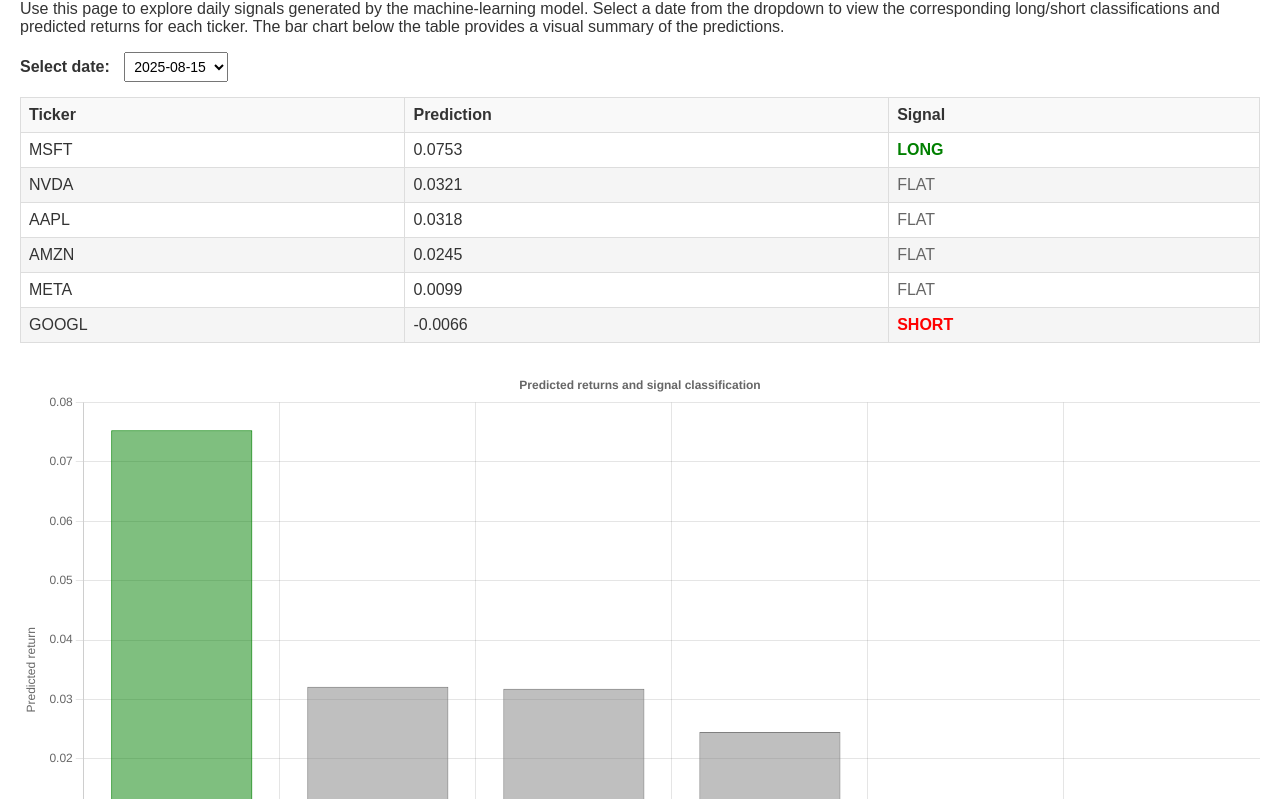
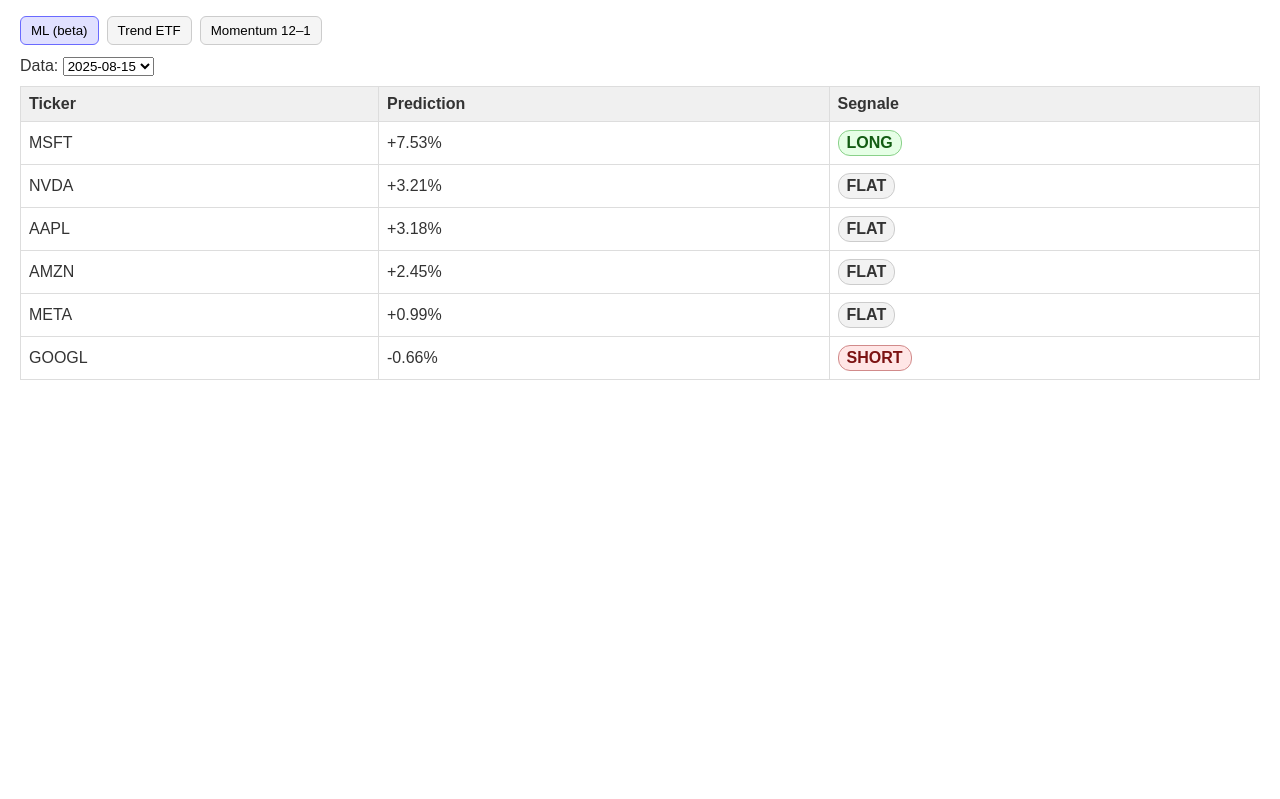
Before and after one commit to Drugo11/trading-signals-dashboard, a plain HTML site: page app.html in a window 1280 px wide. Shown: the part 64-863 px from the top of the page. After the commit the page ends 800 px from the top, so only its background shows below. Drawn offline with nearby package versions, Linux system fonts and the light colour scheme.

Commit message:
Add multi-tab app with Trend ETF and Momentum 12-1 signals

```diff
--- a/app.html
+++ b/app.html
@@ -4,203 +4,111 @@
     <meta charset="utf-8" />
     <title>Trading Signals Visualizer</title>
     <style>
-      body {
-        font-family: Arial, Helvetica, sans-serif;
-        margin: 20px;
-        color: #333;
-      }
-      h1 {
-        font-size: 24px;
-      }
-      label {
-        font-weight: bold;
-        margin-right: 10px;
-      }
-      select {
-        padding: 5px;
-        font-size: 14px;
-      }
-      table {
-        border-collapse: collapse;
-        width: 100%;
-        margin-top: 15px;
-      }
-      th,
-      td {
-        border: 1px solid #ddd;
-        padding: 8px;
-        text-align: left;
-      }
-      th {
-        background-color: #f9f9f9;
-        font-weight: bold;
-      }
-      tr:nth-child(even) {
-        background-color: #f5f5f5;
-      }
-      .long {
-        color: green;
-        font-weight: bold;
-      }
-      .short {
-        color: red;
-        font-weight: bold;
-      }
-      .flat {
-        color: #666;
-      }
-      canvas {
-        margin-top: 25px;
-        max-width: 100%;
-      }
+      body { font-family: Arial, Helvetica, sans-serif; margin: 20px; color: #333; }
+      .tabs { display: flex; gap: 8px; margin-bottom: 12px; }
+      .tabs button { padding: 6px 10px; border-radius: 6px; border: 1px solid #ccc; background: #f5f5f5; cursor: pointer; }
+      .tabs button.active { background: #e0e0ff; border-color: #6a6aff; }
+      table { border-collapse: collapse; width: 100%; margin-top: 10px; }
+      th, td { border: 1px solid #ddd; padding: 8px; text-align: left; }
+      th { background: #f0f0f0; }
+      .pill { border-radius: 12px; padding: 3px 8px; font-weight: 600; display: inline-block; }
+      .long { background: #e6ffe6; color: #135c13; border: 1px solid #8ad18a; }
+      .short { background: #ffe6e6; color: #7c1212; border: 1px solid #d18a8a; }
+      .flat { background: #f2f2f2; color: #333; border: 1px solid #ccc; }
     </style>
   </head>
   <body>
     <h1>Trading Signals Visualizer</h1>
-    <p>Use this page to explore daily signals generated by the machine‑learning model. Select a date from the dropdown to view the corresponding long/short classifications and predicted returns for each ticker. The bar chart below the table provides a visual summary of the predictions.</p>
-    <label for="date-select">Select date:</label>
-    <select id="date-select"></select>
-    <table id="signals-table">
+    <div class="tabs">
+      <button id="tab-ml" class="active">ML (beta)</button>
+      <button id="tab-trend">Trend ETF</button>
+      <button id="tab-xsmom">Momentum 12–1</button>
+    </div>
+    <label for="dateSelector">Data:</label>
+    <select id="dateSelector"></select>
+    <table id="signalsTable">
       <thead>
-        <tr>
-          <th>Ticker</th>
-          <th>Prediction</th>
-          <th>Signal</th>
-        </tr>
+        <tr><th>Ticker</th><th>Prediction</th><th>Segnale</th></tr>
       </thead>
       <tbody></tbody>
     </table>
-    <canvas id="chart" width="800" height="400"></canvas>
-    <!-- Load Chart.js from CDN.  If you prefer a local copy, download the script and serve it locally. -->
-    <script src="https://cdn.jsdelivr.net/npm/chart.js@4.4.0/dist/chart.umd.min.js"></script>
-    <!-- Load precomputed signals data.  This script defines a global variable `signalsData`. -->
     <script src="signals.js"></script>
+    <script src="signals_trend.js"></script>
+    <script src="signals_xsmom.js"></script>
     <script>
-      // Determine which global variable contains the precomputed signals.  Prefer `signalsData` if
-      // defined and an array, but fall back to `signals` if available.  If neither exists,
-      // initialize an empty array and attempt to fetch from `signals.json` later.
-      let loadedSignals;
-      if (typeof signalsData !== 'undefined' && Array.isArray(signalsData)) {
-        loadedSignals = signalsData;
-      } else if (typeof signals !== 'undefined' && Array.isArray(signals)) {
-        loadedSignals = signals;
-      } else {
-        loadedSignals = [];
+      const dsML = (typeof signalsData !== 'undefined') ? signalsData : (typeof signals !== 'undefined' ? signals : []);
+      const dsTrend = (typeof signals_trend !== 'undefined') ? signals_trend : [];
+      const dsXSMOM = (typeof signals_xsmom !== 'undefined') ? signals_xsmom : [];
+      let current = 'ml';
+      let currentData = dsML;
+      function setActive(tab) {
+        document.getElementById('tab-ml').classList.toggle('active', tab === 'ml');
+        document.getElementById('tab-trend').classList.toggle('active', tab === 'trend');
+        document.getElementById('tab-xsmom').classList.toggle('active', tab === 'xsmom');
       }
-
-      async function fetchSignals() {
-        // If signals are preloaded, skip fetching
-        if (loadedSignals.length > 0) {
-          populateDates();
-          return;
-        }
-        try {
-          const response = await fetch('signals.json');
-          loadedSignals = await response.json();
-        } catch (error) {
-          console.error('Failed to load signals.json', error);
-          loadedSignals = [];
-        }
-        populateDates();
+      function numberFmt(x) {
+        if (x === null || x === undefined) return '';
+        return (x >= 0 ? '+' : '') + (100 * x).toFixed(2) + '%';
       }
-
+      function pill(sig) {
+        if (sig > 0) return '<span class="pill long">LONG</span>';
+        if (sig < 0) return '<span class="pill short">SHORT</span>';
+        return '<span class="pill flat">FLAT</span>';
+      }
+      function uniqueDates(data) {
+        const s = new Set(data.map(d => d.date));
+        return Array.from(s).sort();
+      }
       function populateDates() {
-        const dateSelect = document.getElementById('date-select');
-        // Remove any existing options
-        dateSelect.innerHTML = '';
-        // Extract unique dates and sort them chronologically
-        const dates = Array.from(new Set(loadedSignals.map((s) => s.date))).sort();
-        dates.forEach((date) => {
+        const sel = document.getElementById('dateSelector');
+        sel.innerHTML = '';
+        const dates = uniqueDates(currentData);
+        dates.forEach(d => {
           const opt = document.createElement('option');
-          opt.value = date;
-          opt.textContent = date;
-          dateSelect.appendChild(opt);
+          opt.value = d;
+          opt.textContent = d;
+          sel.appendChild(opt);
         });
-        dateSelect.addEventListener('change', updateTable);
-        // If there are dates available, default to the most recent
-        if (dates.length > 0) {
-          dateSelect.value = dates[dates.length - 1];
-          updateTable();
+        if (dates.length) {
+          sel.value = dates[dates.length - 1];
+          renderTable();
+        } else {
+          document.querySelector('#signalsTable tbody').innerHTML = '<tr><td colspan="3">Nessun dato</td></tr>';
         }
       }
-
-      function updateTable() {
-        const selectedDate = document.getElementById('date-select').value;
-        const tbody = document.getElementById('signals-table').querySelector('tbody');
-        tbody.innerHTML = '';
-        // Filter signals for the selected date and sort by prediction descending
-        const rows = loadedSignals
-          .filter((s) => s.date === selectedDate)
-          .sort((a, b) => b.prediction - a.prediction);
-        rows.forEach((row) => {
-          const tr = document.createElement('tr');
-          let cls = 'flat';
-          if (row.signal === 1) cls = 'long';
-          else if (row.signal === -1) cls = 'short';
-          tr.innerHTML = `<td>${row.ticker}</td><td>${row.prediction.toFixed(4)}</td><td class="${cls}">${cls.toUpperCase()}</td>`;
-          tbody.appendChild(tr);
-        });
-        updateChart(rows);
+      function renderTable() {
+        const selDate = document.getElementById('dateSelector').value;
+        const rows = currentData.filter(r => r.date === selDate)
+                                .sort((a, b) => (b.prediction || 0) - (a.prediction || 0));
+        const tbody = document.querySelector('#signalsTable tbody');
+        tbody.innerHTML = rows.map(r => `
+          <tr>
+            <td>${r.ticker}</td>
+            <td>${(r.prediction != null) ? numberFmt(r.prediction) : ''}</td>
+            <td>${pill(r.signal || 0)}</td>
+          </tr>
+        `).join('');
       }
-
-      let chart;
-      function updateChart(rows) {
-        const ctx = document.getElementById('chart').getContext('2d');
-        if (chart) chart.destroy();
-        chart = new Chart(ctx, {
-          type: 'bar',
-          data: {
-            labels: rows.map((r) => r.ticker),
-            datasets: [
-              {
-                label: 'Predicted return',
-                data: rows.map((r) => r.prediction),
-                backgroundColor: rows.map((r) => {
-                  if (r.signal === 1) return 'rgba(0, 128, 0, 0.5)';
-                  if (r.signal === -1) return 'rgba(255, 0, 0, 0.5)';
-                  return 'rgba(128, 128, 128, 0.5)';
-                }),
-                borderColor: rows.map((r) => {
-                  if (r.signal === 1) return 'rgba(0, 128, 0, 1)';
-                  if (r.signal === -1) return 'rgba(255, 0, 0, 1)';
-                  return 'rgba(128, 128, 128, 1)';
-                }),
-                borderWidth: 1,
-              },
-            ],
-          },
-          options: {
-            responsive: true,
-            plugins: {
-              legend: {
-                display: false,
-              },
-              title: {
-                display: true,
-                text: 'Predicted returns and signal classification',
-              },
-            },
-            scales: {
-              y: {
-                beginAtZero: true,
-                title: {
-                  display: true,
-                  text: 'Predicted return',
-                },
-              },
-              x: {
-                title: {
-                  display: true,
-                  text: 'Ticker',
-                },
-              },
-            },
-          },
-        });
-      }
-
-      // Kick off data loading when the page loads
-      fetchSignals();
+      document.getElementById('dateSelector').addEventListener('change', renderTable);
+      document.getElementById('tab-ml').addEventListener('click', () => {
+        current = 'ml';
+        currentData = dsML;
+        setActive('ml');
+        populateDates();
+      });
+      document.getElementById('tab-trend').addEventListener('click', () => {
+        current = 'trend';
+        currentData = dsTrend;
+        setActive('trend');
+        populateDates();
+      });
+      document.getElementById('tab-xsmom').addEventListener('click', () => {
+        current = 'xsmom';
+        currentData = dsXSMOM;
+        setActive('xsmom');
+        populateDates();
+      });
+      populateDates();
     </script>
   </body>
 </html>
```
